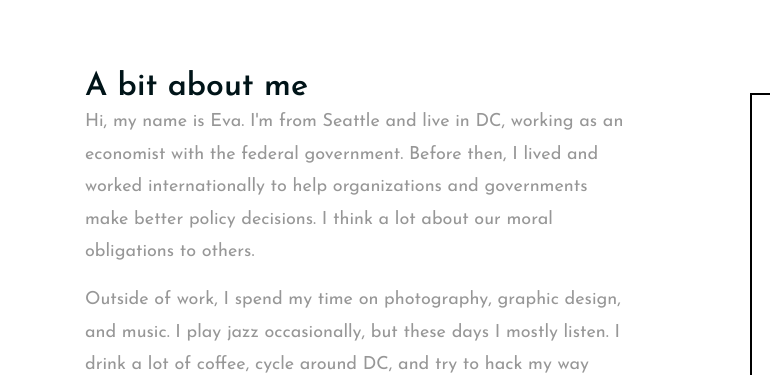
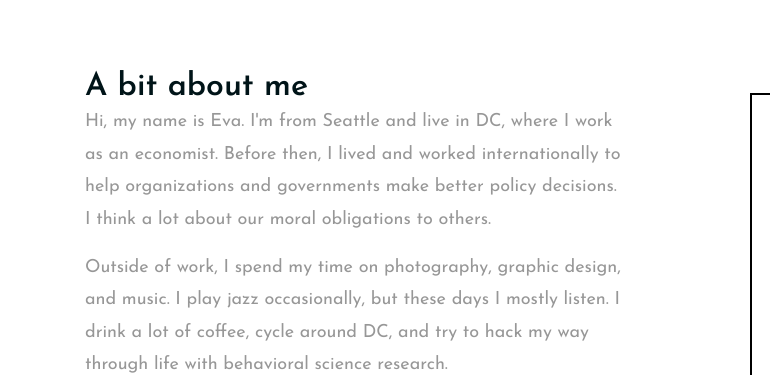
Before and after one commit to eghirmai/eghirmai.github.io, a plain HTML site: page about.html in a window 1280 px wide. Shown: the part 85-460 px from the top of the page, 0-770 px from the left. Drawn offline with Linux system fonts and the light colour scheme; grey boxes are pictures that could not be loaded.

Commit message:
about update

```diff
--- a/about.html
+++ b/about.html
@@ -87,7 +87,7 @@
 			<div class="row">
 				<div class="col-lg-6">
 					<h2>A bit about me</h2>
-					<p>Hi, my name is Eva. I'm from Seattle and live in DC, working as an economist with the federal government.
+					<p>Hi, my name is Eva. I'm from Seattle and live in DC, where I work as an economist.
 					  Before then, I lived and worked internationally to help organizations and governments make better policy decisions.
 						I think a lot about our moral obligations to others.</p>
 					<p>Outside of work, I spend my time on photography, graphic design, and music. I play jazz occasionally, but these days I mostly listen.
```
Also changed, not shown: 2 other files.
